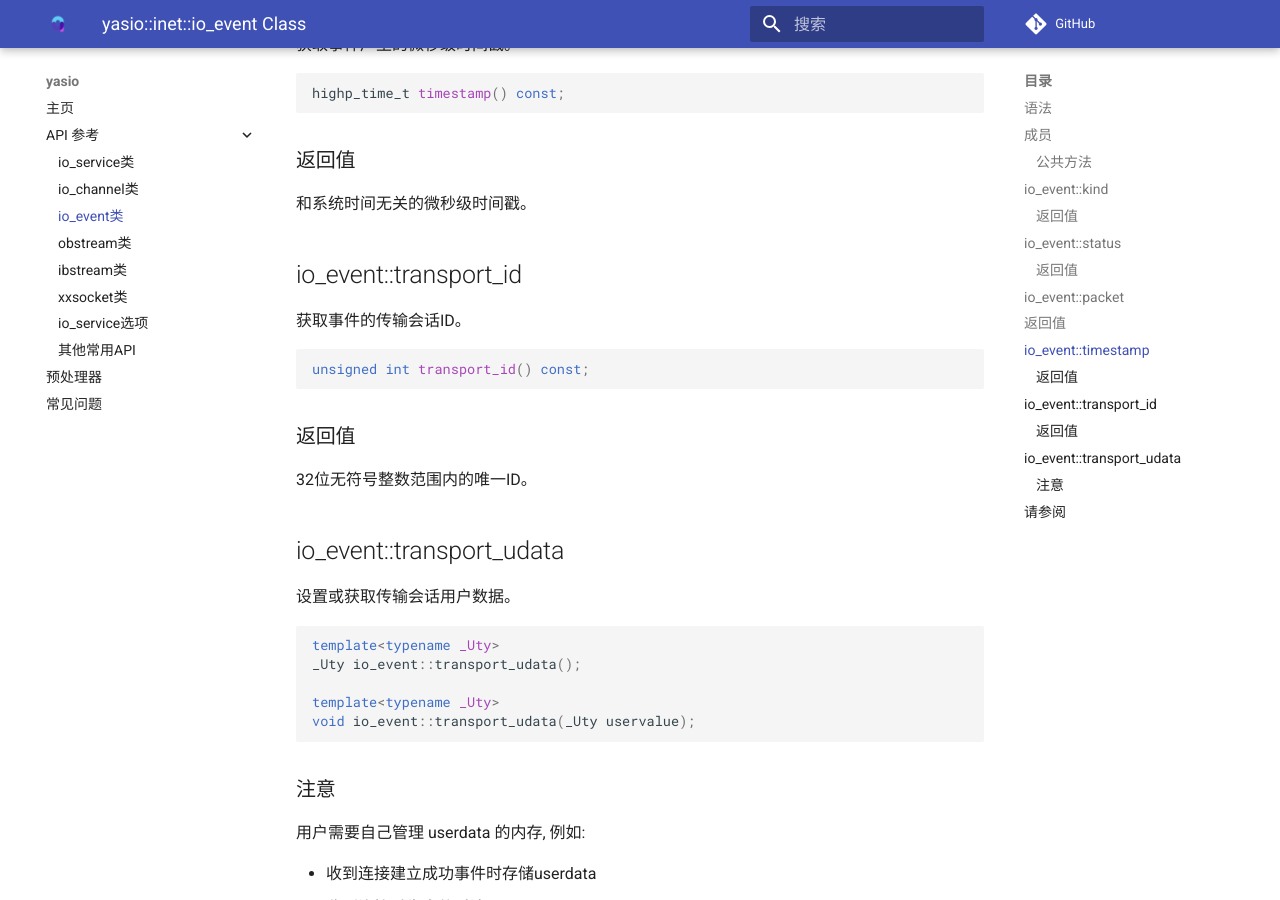
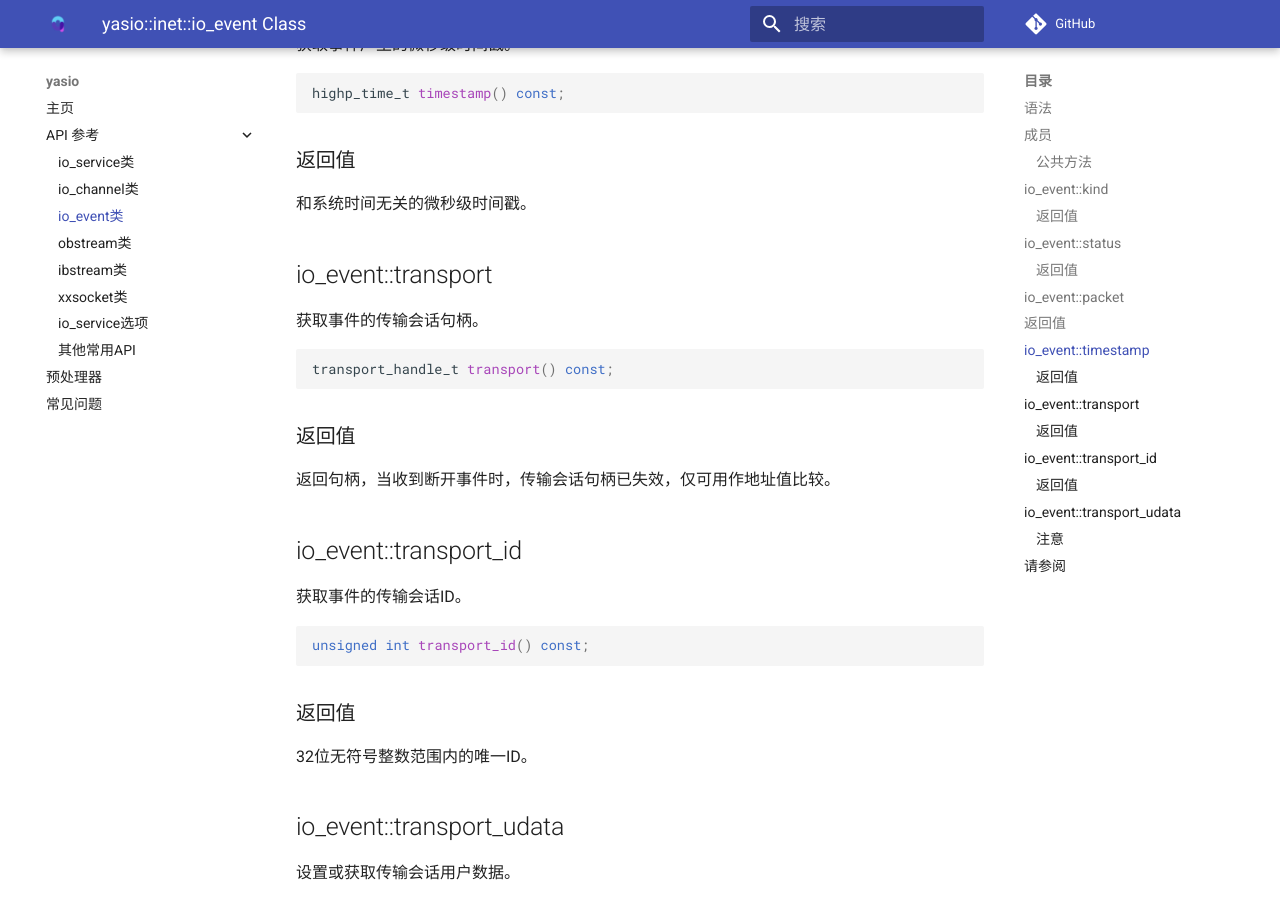
Before and after one commit to yasio/docs-936, an MkDocs documentation site: the page built from docs/api/reference/io_event-class.md, in a window 1280 px wide and 900 px high, scrolled down 1897 px. Built offline with MkDocs 1.6.1 and Material for MkDocs 9.7.7, drawn with Linux system fonts in a browser that asks for light colours; comment, search, counter and statistics services are not loaded.

Commit message:
Fix docs internal URI reference

````diff
--- a/docs/api/reference/io_event-class.md
+++ b/docs/api/reference/io_event-class.md
@@ -84,6 +84,18 @@ highp_time_t timestamp() const;
 
 和系统时间无关的微秒级时间戳。
 
+## <a name="transport"></a> io_event::transport
+
+获取事件的传输会话句柄。
+
+```cpp
+transport_handle_t transport() const;
+```
+
+### 返回值
+
+返回句柄，当收到断开事件时，传输会话句柄已失效，仅可用作地址值比较。
+
 ## <a name="transport_id"></a> io_event::transport_id
 
 获取事件的传输会话ID。
````
Also changed, not shown: docs/api/reference/xxsocket-class.md (+2 -2 lines).
